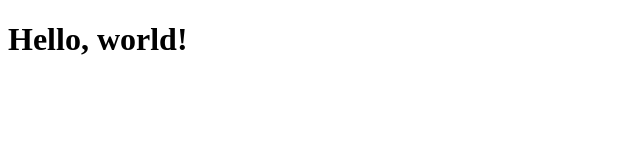
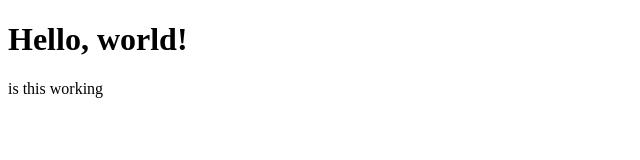
Before and after one commit to montiouchiha/studbud, a website: page public/index.html in a window 1280 px wide. Shown: the whole page, without its empty margins (0-640 px from the left). Drawn offline with Linux system fonts and the light colour scheme.

Commit message:
index change

```diff
--- a/public/index.html
+++ b/public/index.html
@@ -8,5 +8,6 @@
     </head>
     <body>
         <h1>Hello, world!</h1>
+        <p>is this working</p>
     </body>
 </html>
```
